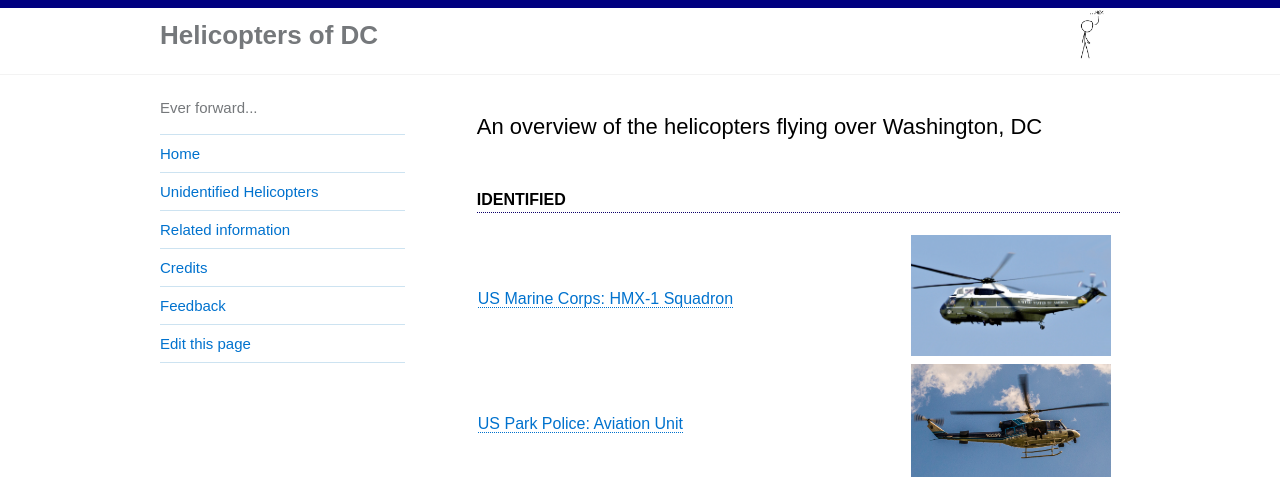
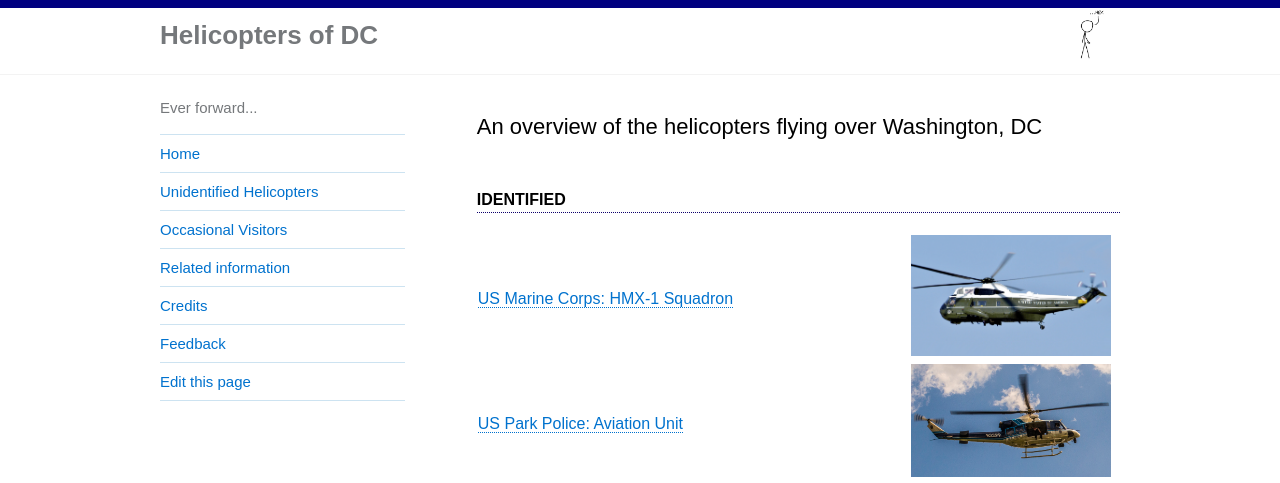
Before and after one commit to gbinal/dc-helicopters, a Jekyll site: the page built from index.md, in a window 1280 px wide. Shown: the top 483 px of the page. Built offline with Jekyll 4.4.1, drawn with Linux system fonts in a browser that asks for light colours.

Commit message:
adding sidebar link

```diff
--- a/_config.yml
+++ b/_config.yml
@@ -50,6 +50,9 @@
 - text: Unidentified Helicopters
   url: /unidentified/
   internal: true
+- text: Occasional Visitors
+  url: /occasional-visitors/
+  internal: true
 - text: Related information
   url: /related-information/
   internal: true
```
